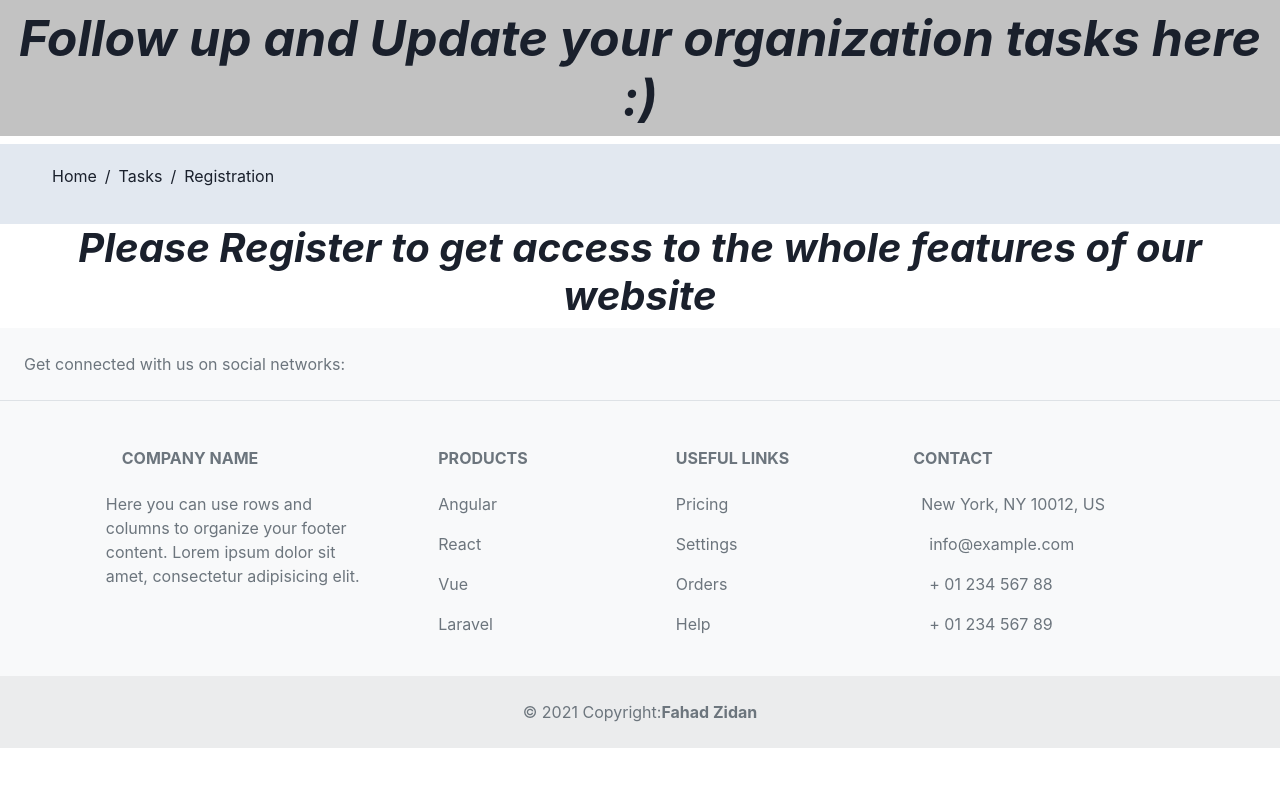
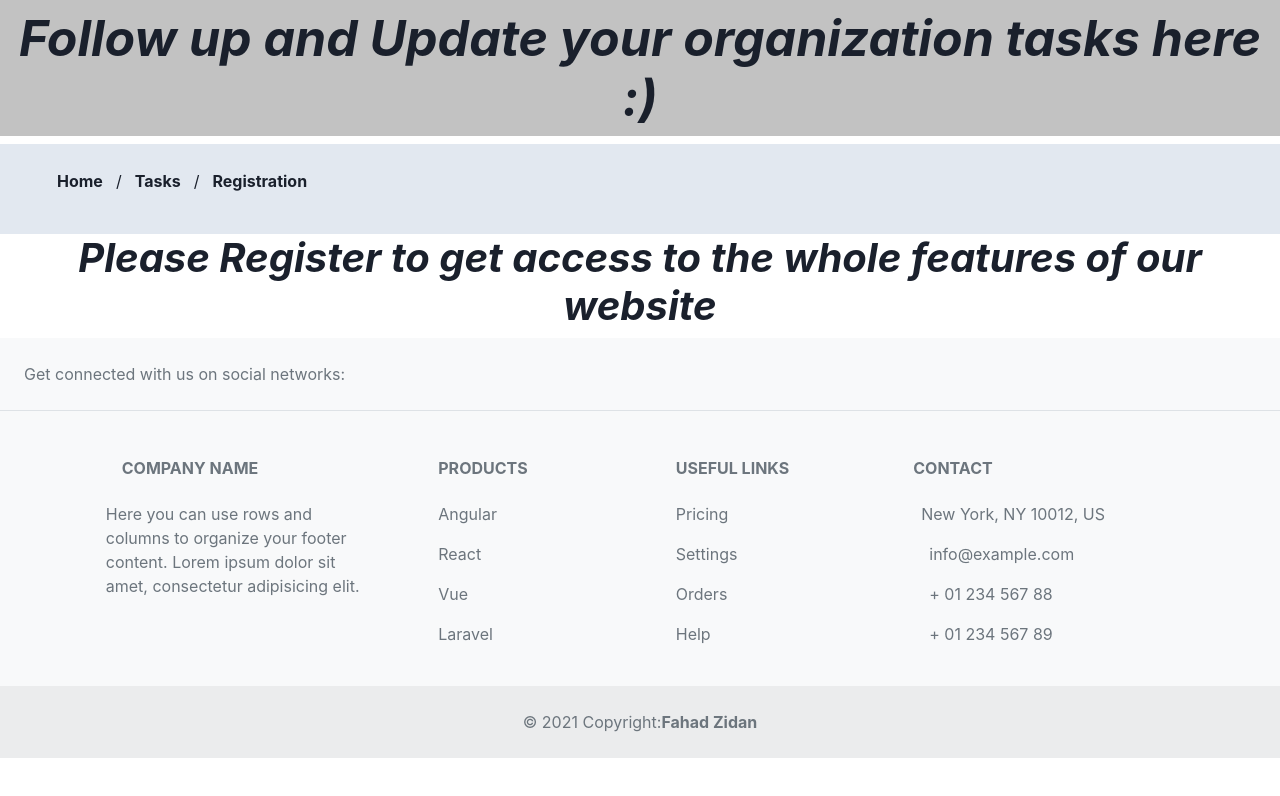
Before and after one commit to fha96/tasks-frontend-practice, a React (Create React App) app: page / in a window 1280 px wide. Shown: the top 796 px of the page. Built offline with nearby package versions, Linux system fonts and the light colour scheme.

Commit message:
feat(header) : using theme customize theme

```diff
--- a/src/components/header/Header.js
+++ b/src/components/header/Header.js
@@ -8,21 +8,21 @@ import {
 
 export const Header = () => {
   return (
-    <div data-testid="head">
-      <Heading size="lg" p='2' fontStyle='italic' fontSize="50px" bg='blackAlpha.400'>
+        <div data-testid="head">
+    <Heading size="lg" p='2' fontStyle='italic' fontSize="50px" bg='blackAlpha.400'>
         Follow up and Update your organization tasks here :)
       </Heading>
       <Breadcrumb spacing="8px" p='5' bg= '#E2E8F0' mt='0'>
         <BreadcrumbItem>
-          <BreadcrumbLink href="/">Home</BreadcrumbLink>
+          <BreadcrumbLink fontWeight='fha.1'  p='5px 5px'  href="/">Home</BreadcrumbLink>
         </BreadcrumbItem>
 
         <BreadcrumbItem>
-          <BreadcrumbLink href="/tasks">Tasks</BreadcrumbLink>
+          <BreadcrumbLink fontWeight='fha.1' p='5px 5px'  href="/tasks">Tasks</BreadcrumbLink>
         </BreadcrumbItem>
 
         <BreadcrumbItem >
-          <BreadcrumbLink href="/signup">Registration</BreadcrumbLink>
+          <BreadcrumbLink fontWeight='fha.1'  display='block' p='5px 5px' href="/signup">Registration</BreadcrumbLink>
         </BreadcrumbItem>
       </Breadcrumb>
 
--- a/src/theme/index.js
+++ b/src/theme/index.js
@@ -18,11 +18,14 @@ export const theme = extendTheme({
             200 :'#DC5F00',
         }
     },
-  textStyle : {
-        h1 : {
-            fontSize : ['48px', '72px'],
-            fontWeight : 'bold',
-            letterSpacing: '10px'
+    fontWeights :{
+        fha :{
+            1 :'bold'
+        }
+    },
+    paddings:{
+        fha : {
+            1 : '100%'
         }
     }
 });
```
